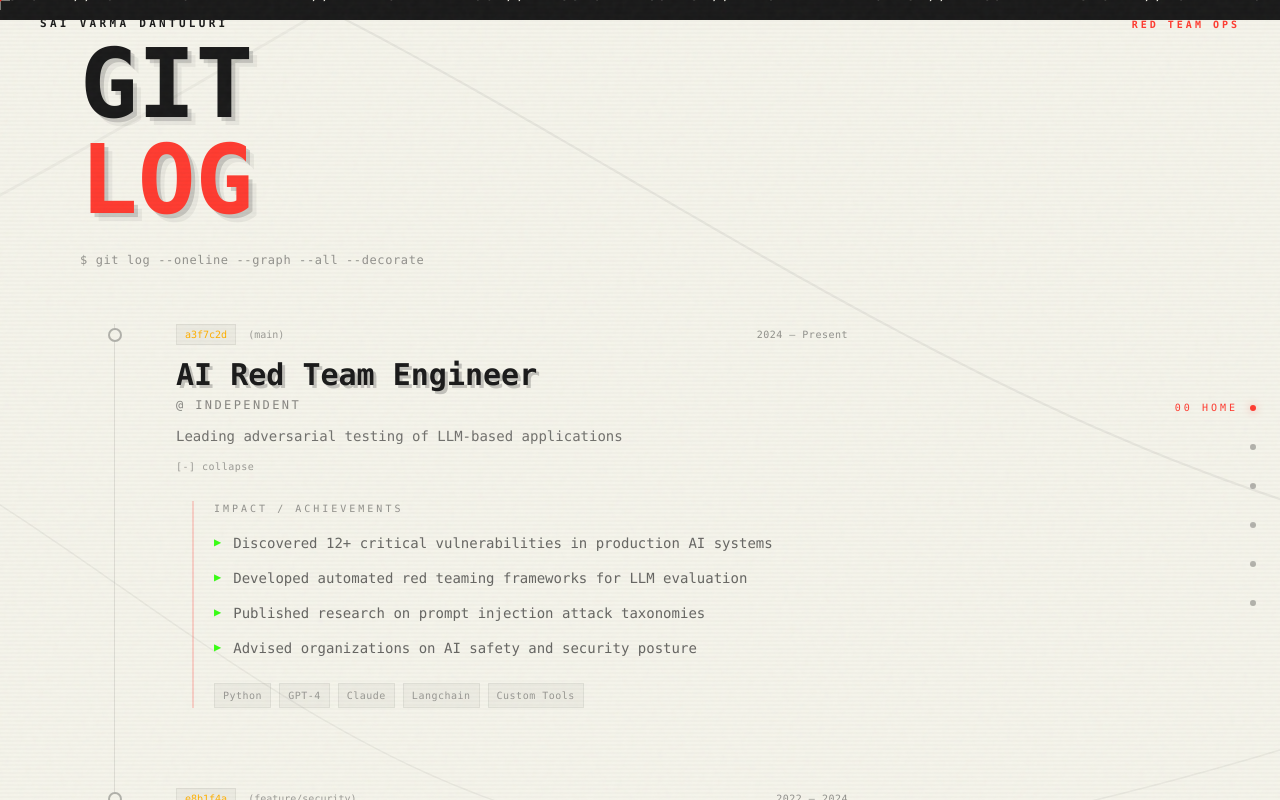
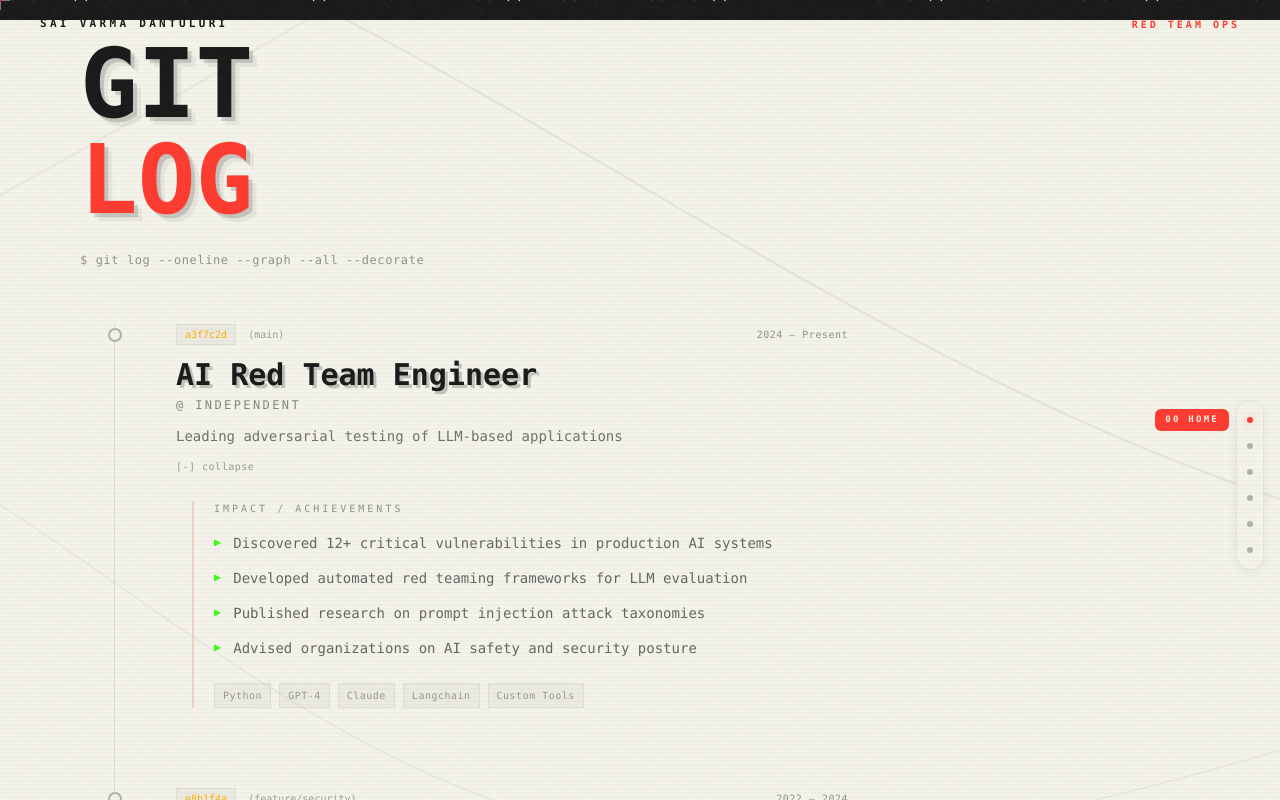
Before and after one commit to saivarmadpr/Portfolio, a Next.js app: page / in a window 1280 px wide. Both pictures are taken after a click on the element 512 px from the left and 3355 px from the top of the page. Shown: the part 2955-3755 px from the top of the page. Built offline with nearby package versions, Linux system fonts and the light colour scheme.

Commit message:
scroll bar redesign

```diff
--- a/src/components/Navigation.tsx
+++ b/src/components/Navigation.tsx
@@ -96,7 +96,7 @@ export default function Navigation() {
 
           {/* Side navigation dots */}
           <motion.nav
-            className="fixed right-6 top-1/2 -translate-y-1/2 z-[100] hidden md:flex flex-col items-end gap-6"
+            className="fixed right-4 top-1/2 -translate-y-1/2 z-[100] hidden md:flex flex-col items-end gap-5 bg-ivory/70 backdrop-blur-md rounded-full px-2.5 py-4 border border-charcoal/[0.06] shadow-[0_2px_12px_rgba(0,0,0,0.06)]"
             initial={{ opacity: 0, x: 20 }}
             animate={{ opacity: 1, x: 0 }}
             transition={{ delay: 0.8, duration: 0.5 }}
@@ -105,13 +105,15 @@ export default function Navigation() {
               <button
                 key={item.id}
                 onClick={() => scrollTo(item.id)}
-                className="group flex items-center gap-3"
+                className="group relative flex items-center justify-end"
+                title={`${item.label} ${item.title}`}
               >
+                {/* Label tooltip on hover */}
                 <span
-                  className={`text-[10px] tracking-[0.3em] uppercase transition-all duration-300 ${
+                  className={`absolute right-6 whitespace-nowrap text-[9px] tracking-[0.25em] uppercase font-bold px-2.5 py-1 rounded-md transition-all duration-300 ${
                     activeSection === item.id
-                      ? "text-signal-red opacity-100"
-                      : "text-charcoal/0 group-hover:text-charcoal/40 group-hover:opacity-100 opacity-0"
+                      ? "text-ivory bg-signal-red opacity-100 translate-x-0"
+                      : "text-charcoal bg-ivory/90 border border-charcoal/10 opacity-0 translate-x-2 group-hover:opacity-100 group-hover:translate-x-0"
                   }`}
                 >
                   {item.label} {item.title}
```
